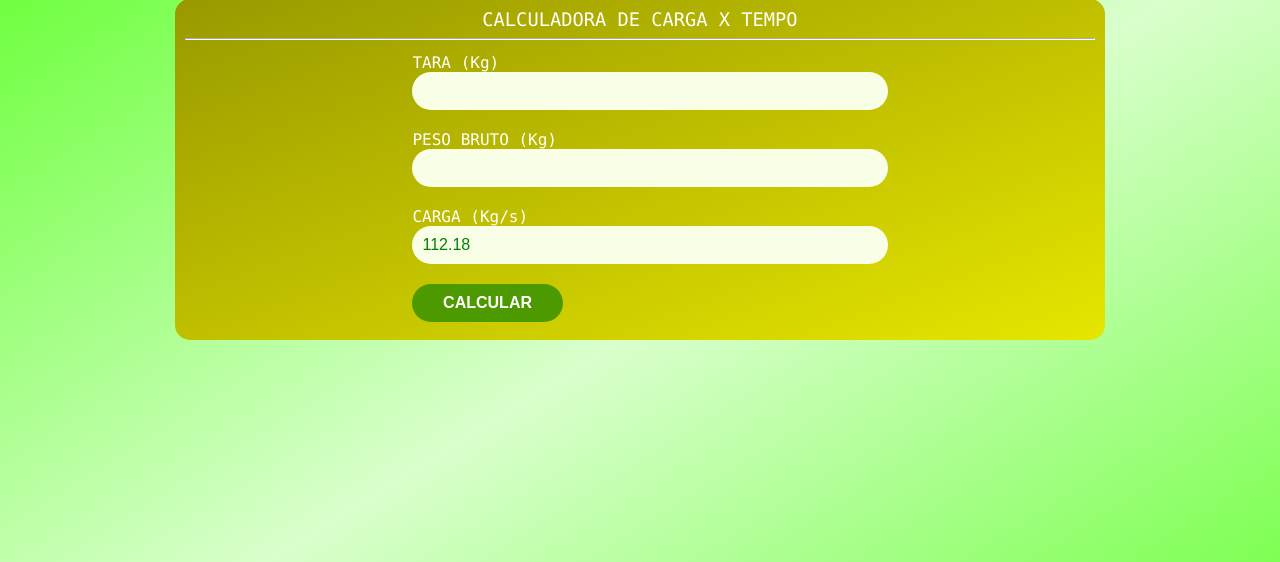
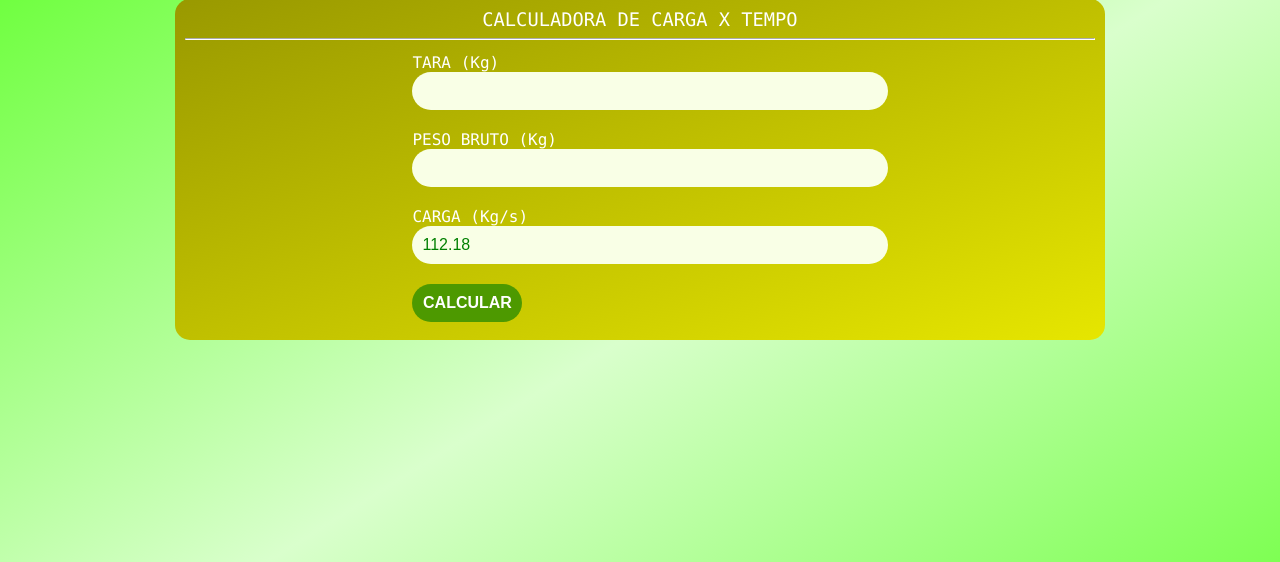
Before and after one commit to G-370/bota-carga, a PHP site: page / in a window 1280 px wide. Shown: the part 71-633 px from the top of the page. Run offline with PHP 8.4, Linux system fonts and the light colour scheme.

Commit message:
css fix (botao calcular)

```diff
--- a/style.css
+++ b/style.css
@@ -69,7 +69,7 @@ html{
 	background-color: #4d9900;
 	font-weight: bold;
 	font-size: 16px;
-	width: 33%;
+	width: 110px;
 	margin: 0px auto;
 }
 
```
